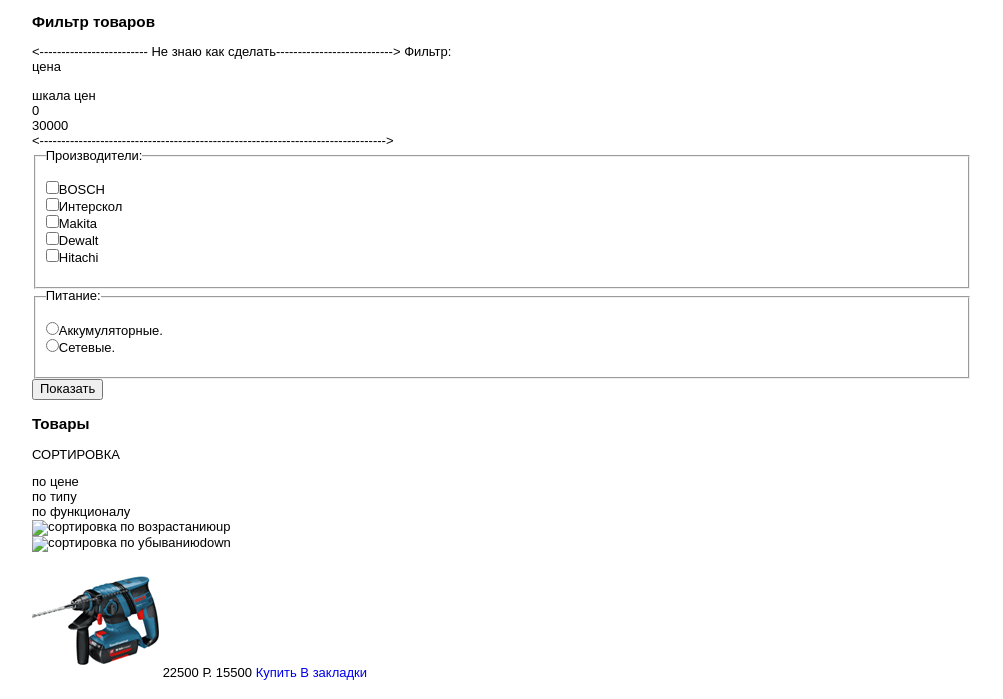
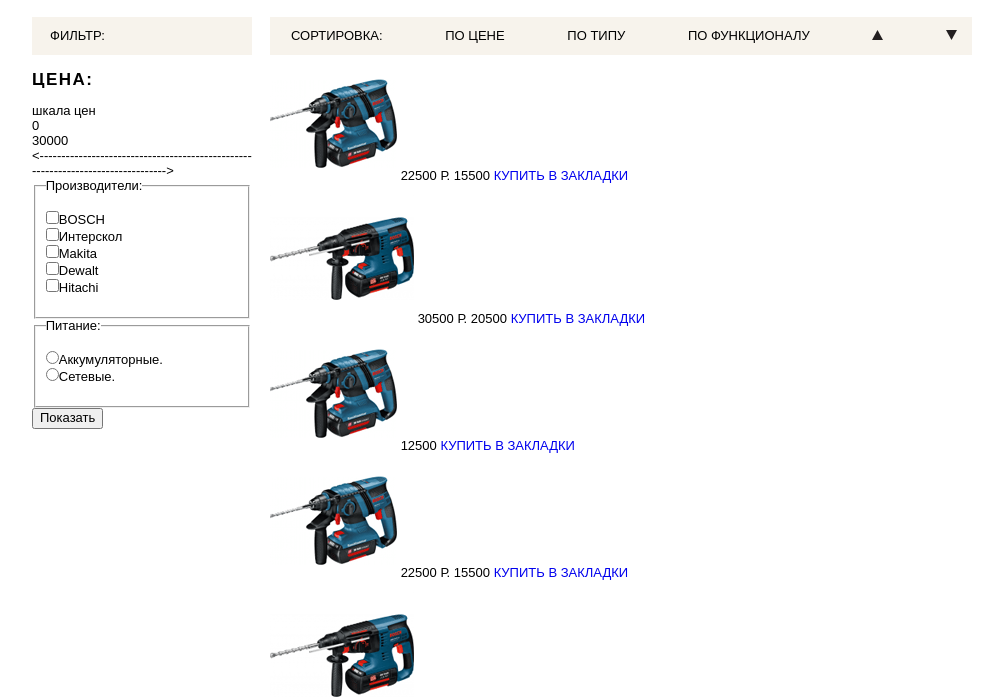
Before and after one commit to Goldaboss/technomart, a plain HTML site: page catalog.html in a window 1280 px wide. Shown: the part 518-1217 px from the top of the page, without its empty margins (138-1141 px from the left). Drawn offline with Linux system fonts and the light colour scheme; a web font is replaced by a local one.

Commit message:
каталог хедер + стили

```diff
--- a/catalog.html
+++ b/catalog.html
@@ -71,12 +71,12 @@
     <li><a href="#">Перфораторы</a></li>
   </ul>
   <h2>ПЕРФОРАТОРЫ</h2>
-  <section class="main-filter">
-    <h3 class="visually hidden">Фильтр товаров</h3>
+    <div class="main-catalog">
+      <aside class="main-filter">
         <form class="filter" action="#" method="get">
-    <div class="filter-price"> <------------------------- Не знаю как сделать--------------------------->
+          <div class="filter-price">
             <span class="filter-sale">Фильтр:</span>
-      <p>цена</p>
+            <p>цена:</p>
             <div>шкала цен</div>
             <div>0</div>
             <div>30000</div>  <-------------------------------------------------------------------------------->
@@ -128,18 +128,18 @@
           </fieldset>
           <input type="submit" value="Показать">
         </form>
-  </section>
+      </aside>
 
-  <section class="main-catalog">
-    <h3 class="visually-hidden">Товары</h3>
-      <div>
-        <span>СОРТИРОВКА</span>
+      <section class="main-catalog-sorting">
+ <!-- <h3 class="visually-hidden">Товары</h3> -->
+        <div class="catalog-sorting">
           <ul class="settings-item">
+            <li>сортировка:</li>
             <li>по цене</li>
             <li>по типу</li>
             <li>по функционалу</li>
-          <li><img src="#" alt="сортировка по возрастанию">up</li>
-          <li><img src="#" alt="сортировка по убыванию">down</li>
+            <li><img src="./img/icon-up-dir.svg"></li>
+            <li><img src="./img/icon-down-dir.svg" ></li>
           </ul>
         </div>
         <div class="catalog">
@@ -211,6 +211,8 @@
         </div>
 
       </section>
+    </div>
+
   <div class="page">
     <a class="page-list" href="#">1</a>
     <a class="page-list" href="#">2</a>
--- a/css/style.css
+++ b/css/style.css
@@ -383,7 +383,7 @@
   font-size: 30px;
   font-weight: 100;
   background-color: #f2f6f8;
-  margin: 0;
+  margin: 0 0 20px 0;
   padding: 28px 0 27px 28px;
 }
 
@@ -479,6 +479,62 @@
   background: #ee3643;
   border-radius: 5px;
 }
+
+.main-catalog {
+  display: flex;
+}
+.main-filter {
+  width: 220px;
+
+}
+.filter-sale {
+  background-color: #f7f3ec;
+  display: block;
+  width: 220px;
+  height: 38px;
+  font-family: "PT Sans", Arial, sans-serif;
+  text-align: left;
+  line-height: 38px;
+  text-transform: uppercase;
+  padding-left: 18px;
+  margin-bottom: 15px;
+}
+
+.filter-price p {
+  font-size: 17px;
+  text-transform: uppercase;
+  letter-spacing: 1.5px;
+  font-weight: 900;
+}
+.main-catalog-sorting {
+  display: flex;
+  flex-direction: column;
+  width: 100%;
+  font-family: "PT Sans", Arial, sans-serif;
+  text-align: left;
+  line-height: 38px;
+  text-transform: uppercase;
+  padding-left: 18px;
+}
+
+.catalog-sorting {
+  background-color: #f7f3ec;
+}
+.settings-item {
+  display: flex;
+  justify-content: space-between;
+  margin: 0 15px 0 21px;
+}
+
+
+
+
+
+
+
+
+
+
 
 
 
```
Lines whose indentation alone changed are shown as unchanged.
